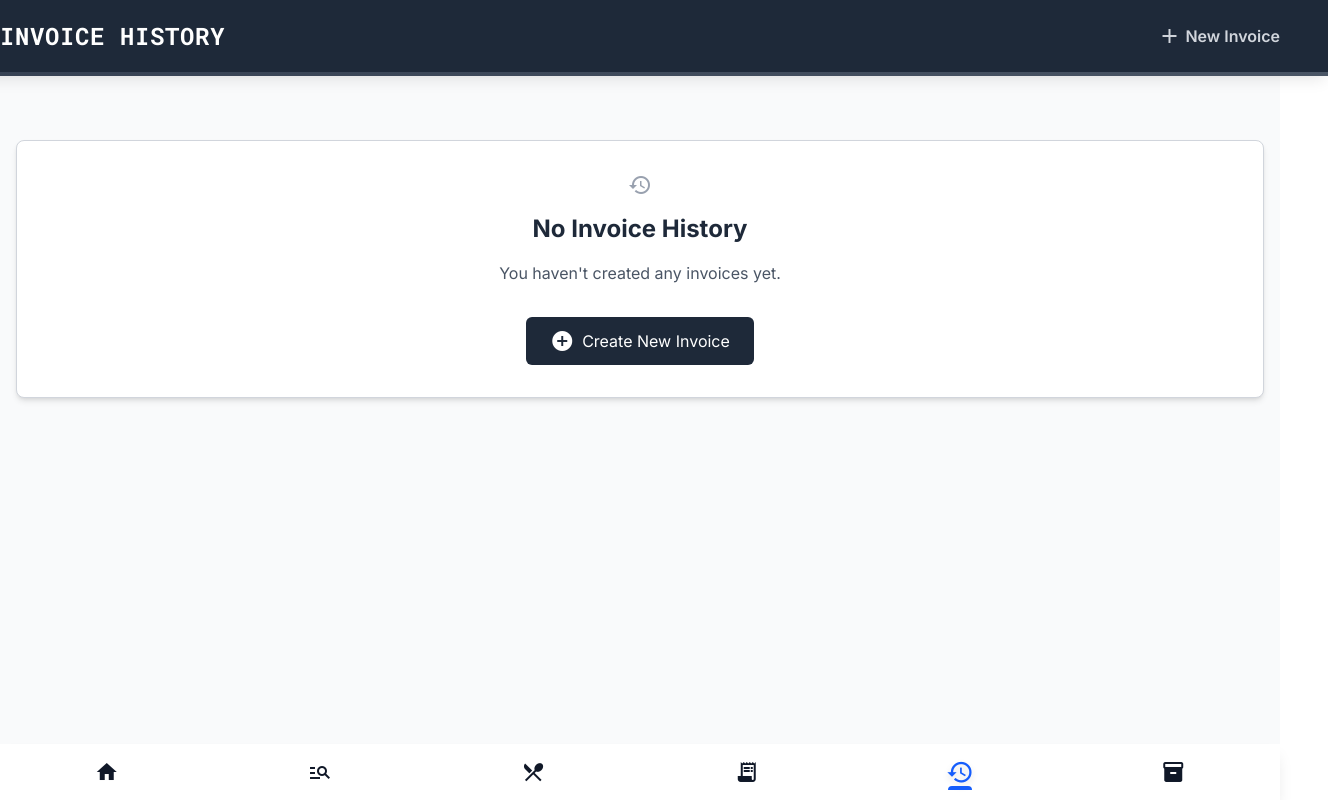
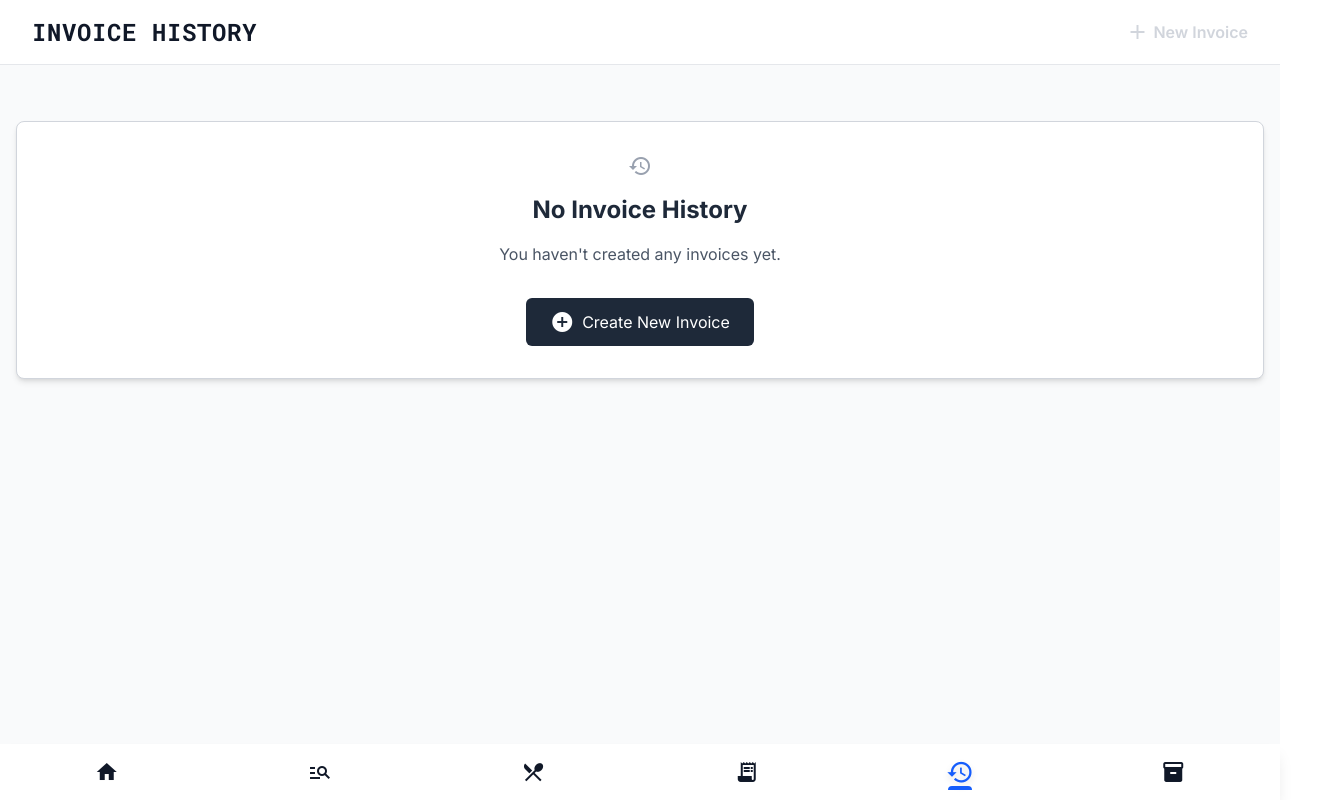
Before and after one commit to elvisinthecloud/inventory-management-system, a Next.js app: page /history in a window 1280 px wide. Shown: the whole page, 1328 px wide, since content can reach past the window. Built offline with nearby package versions, Linux system fonts and the light colour scheme.

Commit message:
Feature: Revamp PageHeader component with updated styling for improved visual appeal and usability. Adjusted layout for better spacing, changed background color to white, and enhanced text styling for the title and action area, ensuring a more modern and cohesive design.

```diff
--- a/src/app/components/PageHeader.tsx
+++ b/src/app/components/PageHeader.tsx
@@ -14,27 +14,22 @@ interface PageHeaderProps {
 
 export default function PageHeader({ title, withAction, fullWidth = false }: PageHeaderProps) {
   return (
-    <div className={`${fullWidth ? '-mx-4 sm:-mx-6 md:-mx-8 lg:-mx-12' : ''} mb-8`}>
-      <div className="px-6 py-5 bg-gray-800 shadow-lg">
+    <div className={`mb-6`}>
+      <div className="px-4 sm:px-6 lg:px-8 py-4 bg-white border-b border-gray-200">
         <div className="max-w-7xl mx-auto flex flex-col sm:flex-row sm:items-center sm:justify-between">
           <div className="flex items-center mb-3 sm:mb-0">
-            {/* Square, professional header with a subtle border */}
-            <h1 className={`${robotoMono.className} text-xl sm:text-2xl uppercase tracking-wide text-white`}>
+            <h1 className={`${robotoMono.className} text-xl sm:text-2xl font-semibold uppercase tracking-wide text-gray-900`}>
               {title}
             </h1>
           </div>
 
-          {/* Action button area */}
           {withAction && (
-            <div className="sm:ml-4">
+            <div className="sm:ml-4 text-gray-700">
               {withAction}
             </div>
           )}
         </div>
       </div>
-
-      {/* Subtle divider line */}
-      <div className="h-1 bg-gradient-to-r from-gray-700 to-gray-600"></div>
     </div>
   );
 }
```
